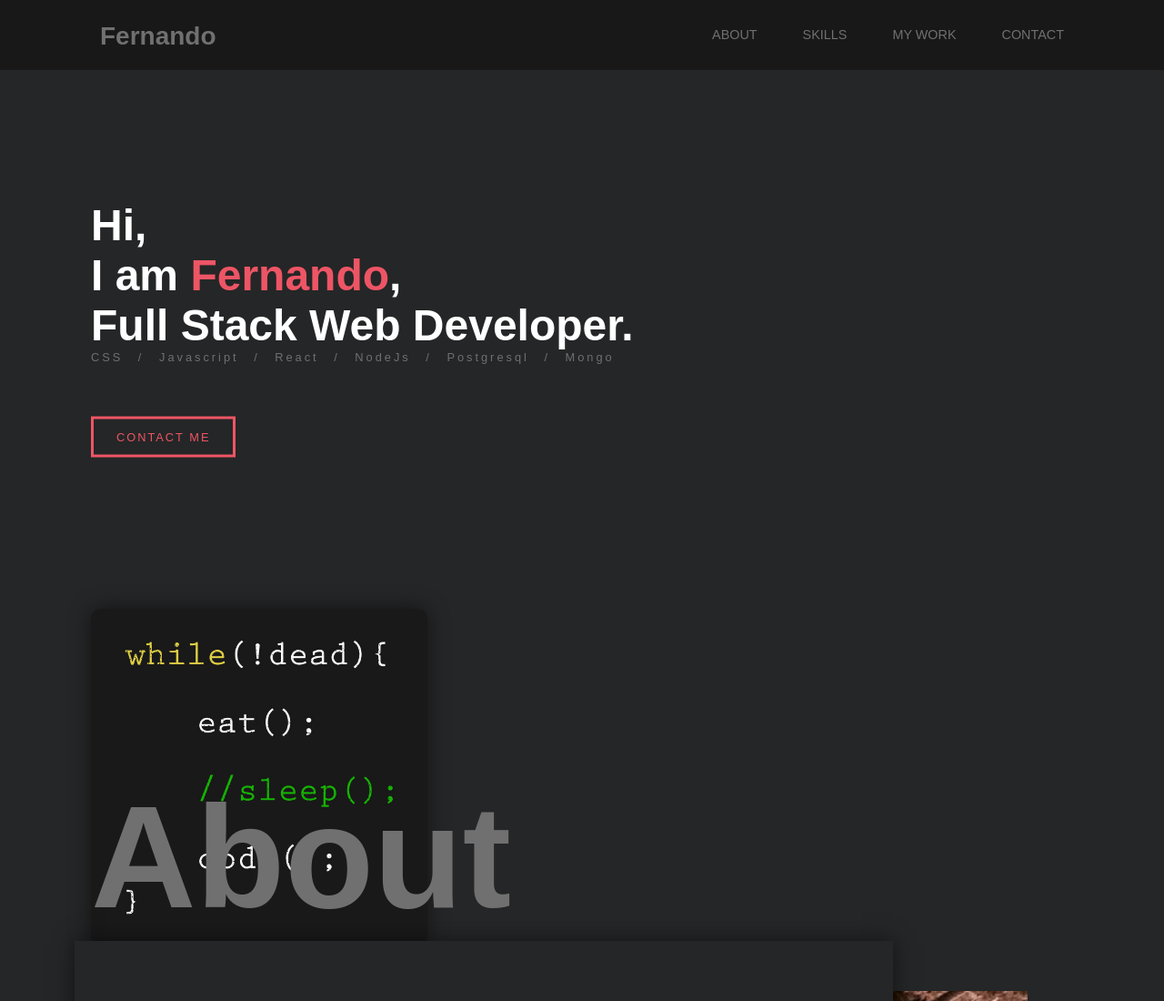
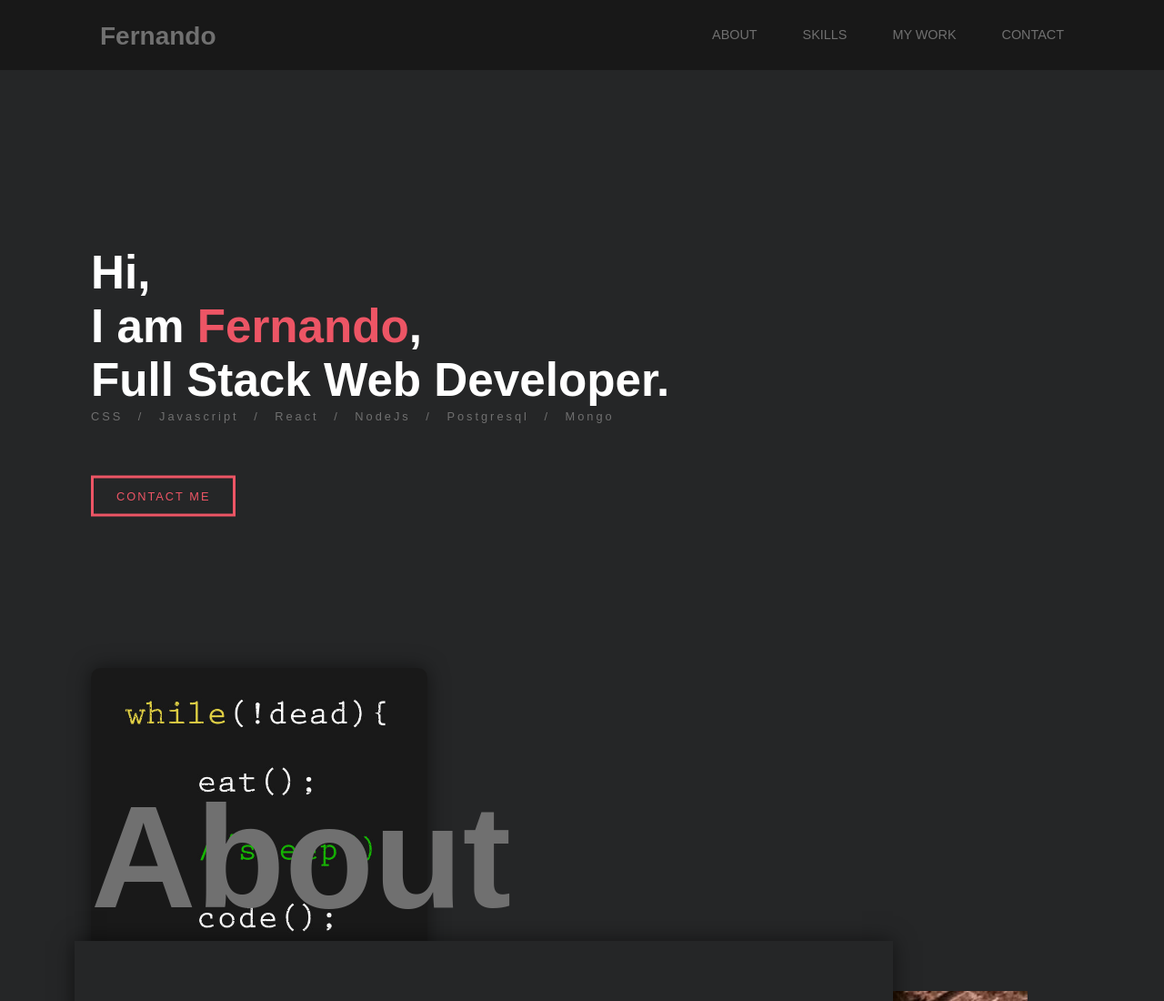
Before and after one commit to fernandogaol/portfolio-refactoring, a plain HTML site: page index.html in a window 1280 px wide. Shown: the top 1100 px of the page at 91% size. Drawn offline with nearby package versions, Linux system fonts and the light colour scheme.

Commit message:
fourth commit

```diff
--- a/css/style.css
+++ b/css/style.css
@@ -72,11 +72,11 @@ li a:hover {
   height: calc(100vh - 50px);
 }
 .text {
-  margin-top: 220px;
+  margin-top: 270px;
 }
 .text h1 {
   color: #fff;
-  font-size: 3rem;
+  font-size: 3.2rem;
   cursor: context-menu;
 }
 span:hover {
@@ -87,6 +87,7 @@ span.name {
   color: #ed5565;
 }
 .text p {
+  margin-top: 3px;
   letter-spacing: 3px;
   word-spacing: 10px;
   font-size: 0.8rem;
@@ -305,7 +306,7 @@ form input:last-child {
   cursor: pointer;
 }
 form input:last-child:hover {
-  opacity: 0.7;
+  background-color: #181818;
 }
 footer hr {
   border: 2px solid #707070;
```
